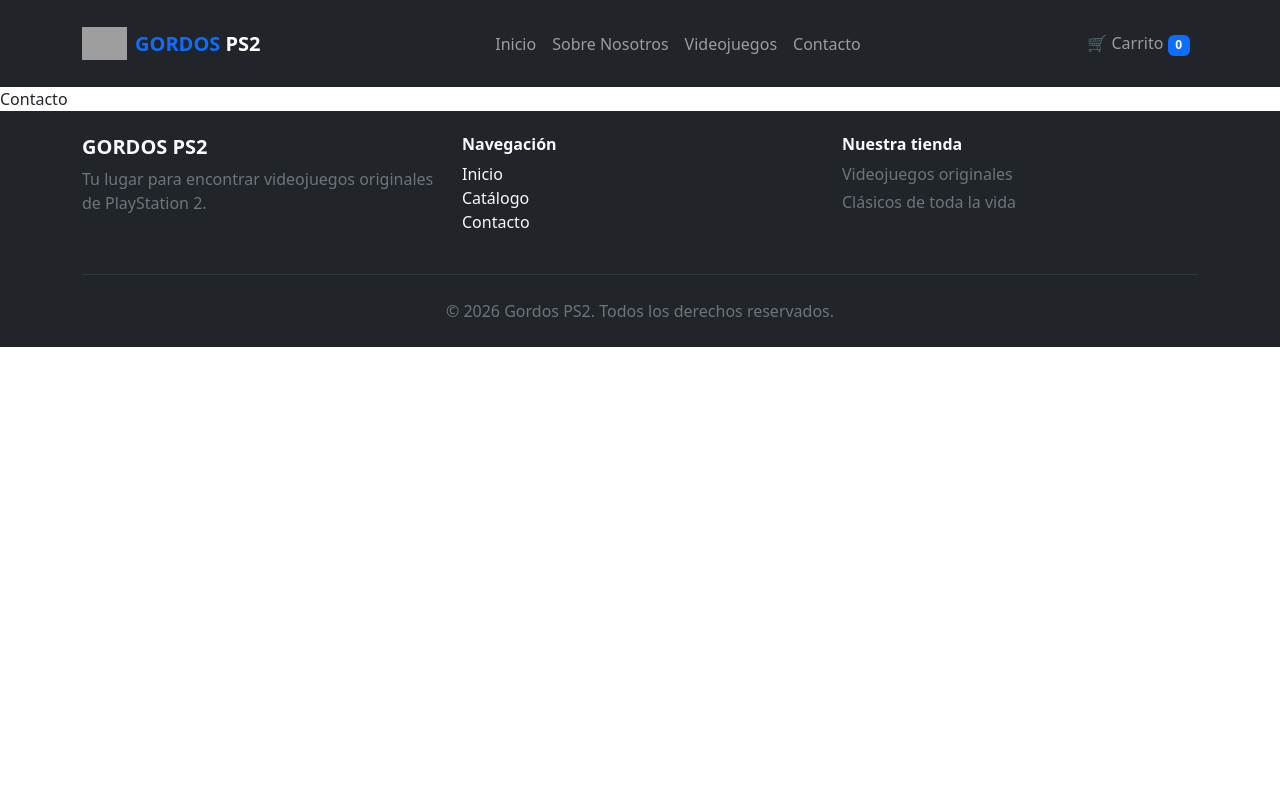
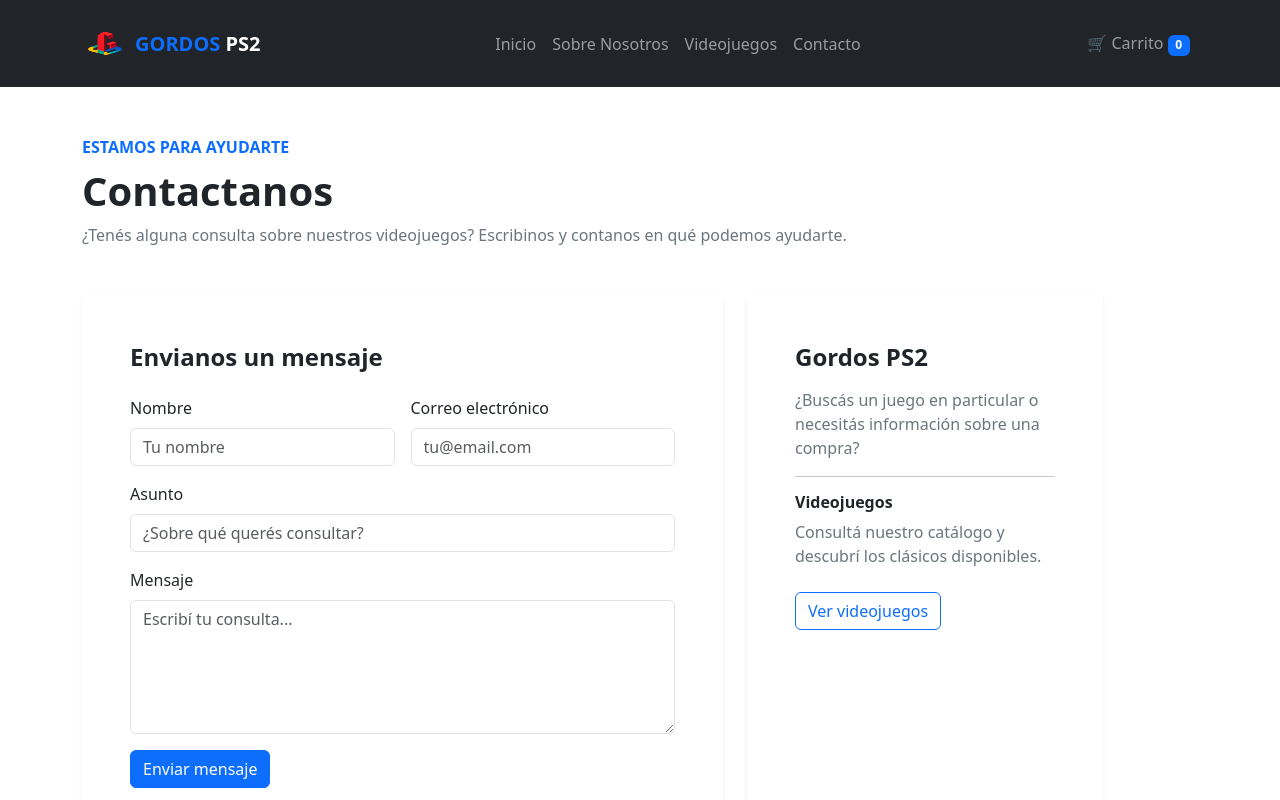
Before and after one commit to santiago-elias-bravo/gordosPS2, a React (Vite) app: page /contacto in a window 1280 px wide. Shown: the top 800 px of the page. Built offline with nearby package versions, Linux system fonts and the light colour scheme; grey boxes are pictures that could not be loaded.

Commit message:
Version 12

```diff
--- a/index.html
+++ b/index.html
@@ -1,10 +1,10 @@
 <!doctype html>
-<html lang="en">
+<html lang="es">
   <head>
     <meta charset="UTF-8" />
-    <link rel="icon" type="image/svg+xml" href="/favicon.svg" />
+    <link rel="icon" type="image/png" href="/logoTienda.png" />
     <meta name="viewport" content="width=device-width, initial-scale=1.0" />
-    <title>Gordosps2</title>
+    <title>Gordos PS2</title>
   </head>
   <body>
     <div id="root"></div>
--- a/src/components/Footer.jsx
+++ b/src/components/Footer.jsx
@@ -6,7 +6,7 @@ import Col from "react-bootstrap/Col";
 
 function Footer() {
   return (
-    <footer className="bg-dark text-light mt-auto py-4">
+    <footer className="bg-dark text-light py-4">
       <Container>
         <Row className="g-4">
           <Col md={4}>
@@ -19,38 +19,36 @@ function Footer() {
             </p>
           </Col>
 
+
           <Col md={4}>
             <h6 className="fw-bold">Navegación</h6>
-            <ul className="list-unstyled">
-              <li>
-                <Link className="link-light text-decoration-none"
-                  to="/inicio">
-                  Inicio
-                </Link>
-              </li>
-              <li>
-                <Link className="link-light text-decoration-none"
-                  to="/videojuegos">
-                  Catálogo
-                </Link>
-              </li>
-              <li>
-                <Link className="link-light text-decoration-none"
-                  to="/contacto">
-                  Contacto
-                </Link>
-              </li>
-            </ul>
+            <div className="d-flex flex-column gap-1">
+              <Link className="link-light text-decoration-none" to="/inicio">
+                Inicio
+              </Link>
+              <Link className="link-light text-decoration-none" to="/sobre-nosotros">
+                Sobre Nosotros
+              </Link>
+              <Link className="link-light text-decoration-none" to="/videojuegos">
+                Videojuegos
+              </Link>
+            </div>
           </Col>
 
+
           <Col md={4}>
-            <h6 className="fw-bold">Nuestra tienda</h6>
-            <p className="text-secondary mb-1">
-              Videojuegos originales
+            <h6 className="fw-bold">Contacto</h6>
+
+            <p className="text-secondary mb-2">
+              ¿Tenés alguna consulta sobre nuestros videojuegos?
             </p>
-            <p className="text-secondary mb-0">
-              Clásicos de toda la vida
-            </p>
+
+            <Link
+              className="link-light text-decoration-none"
+              to="/contacto"
+            >
+              Contactanos
+            </Link>
           </Col>
         </Row>
 
--- a/src/index.css
+++ b/src/index.css
@@ -91,3 +91,34 @@
 .inicio-final p {
   color: #cbd5e1;
 }
+
+
+/* Estructura general de la página */
+html,
+body,
+#root {
+  min-height: 100%;
+  margin: 0;
+}
+
+.app-container {
+  min-height: 100vh;
+  display: flex;
+  flex-direction: column;
+}
+
+.main-content {
+  flex: 1;
+}
+
+/* Página Sobre Nosotros */
+.sobre-nosotros-page {
+  flex: 1;
+  display: flex;
+  flex-direction: column;
+}
+
+/* Sección final de Sobre Nosotros */
+.sobre-nosotros-final {
+  margin-top: auto;
+}
--- a/src/pages/Contacto.jsx
+++ b/src/pages/Contacto.jsx
@@ -1,5 +1,124 @@
+import { Container, Row, Col, Form, Button, Card, Alert } from "react-bootstrap";
+import { useState } from "react";
+
 function Contacto() {
-  return (<div>Contacto</div>)
+  const [enviado, setEnviado] = useState(false);
+
+  function manejarEnvio(event) {
+    event.preventDefault();
+    setEnviado(true);
+  }
+  return (
+    <Container className="py-5">
+      <div className="mb-5">
+        <p className="text-primary fw-bold mb-2">
+          ESTAMOS PARA AYUDARTE
+        </p>
+        <h1 className="fw-bold">Contactanos</h1>
+        <p className="text-secondary">
+          ¿Tenés alguna consulta sobre nuestros videojuegos?
+          Escribinos y contanos en qué podemos ayudarte.
+        </p>
+      </div>
+
+      <Row className="g-4">
+        <Col lg={7}>
+          <Card className="border-0 shadow-sm h-100">
+            <Card.Body className="p-4 p-md-5">
+              <h4 className="fw-bold mb-4">Envianos un mensaje</h4>
+              {enviado && (
+                <Alert variant="success">
+                  ¡Mensaje enviado correctamente!
+                </Alert>
+              )}
+              <Form onSubmit={manejarEnvio}>
+                <Row className="g-3">
+                  <Col md={6}>
+                    <Form.Group controlId="nombre">
+                      <Form.Label>Nombre</Form.Label>
+                      <Form.Control
+                        type="text"
+                        placeholder="Tu nombre"
+                        required
+                      />
+                    </Form.Group>
+                  </Col>
+
+                  <Col md={6}>
+                    <Form.Group controlId="email">
+                      <Form.Label>Correo electrónico</Form.Label>
+                      <Form.Control
+                        type="email"
+                        placeholder="tu@email.com"
+                        required
+                      />
+                    </Form.Group>
+                  </Col>
+
+                  <Col xs={12}>
+                    <Form.Group controlId="asunto">
+                      <Form.Label>Asunto</Form.Label>
+                      <Form.Control
+                        type="text"
+                        placeholder="¿Sobre qué querés consultar?"
+                        required
+                      />
+                    </Form.Group>
+                  </Col>
+
+                  <Col xs={12}>
+                    <Form.Group controlId="mensaje">
+                      <Form.Label>Mensaje</Form.Label>
+                      <Form.Control
+                        as="textarea"
+                        rows={5}
+                        placeholder="Escribí tu consulta..."
+                        required
+                      />
+                    </Form.Group>
+                  </Col>
+
+                  <Col xs={12}>
+                    <Button type="submit" variant="primary">
+                      Enviar mensaje
+                    </Button>
+                  </Col>
+                </Row>
+              </Form>
+            </Card.Body>
+          </Card>
+        </Col>
+
+        <Col lg={4}>
+          <Card className="border-0 shadow-sm h-100">
+            <Card.Body className="p-4 p-md-5">
+              <h4 className="fw-bold mb-3">Gordos PS2</h4>
+
+              <p className="text-secondary">
+                ¿Buscás un juego en particular o necesitás
+                información sobre una compra?
+              </p>
+
+              <hr />
+
+              <h6 className="fw-bold">Videojuegos</h6>
+              <p className="text-secondary mb-4">
+                Consultá nuestro catálogo y descubrí los clásicos
+                disponibles.
+              </p>
+
+              <Button
+                href="/videojuegos"
+                variant="outline-primary"
+              >
+                Ver videojuegos
+              </Button>
+            </Card.Body>
+          </Card>
+        </Col>
+      </Row>
+    </Container>
+  );
 }
 
 export default Contacto;
```
Also changed, not shown: public/logoTienda.png (added).
